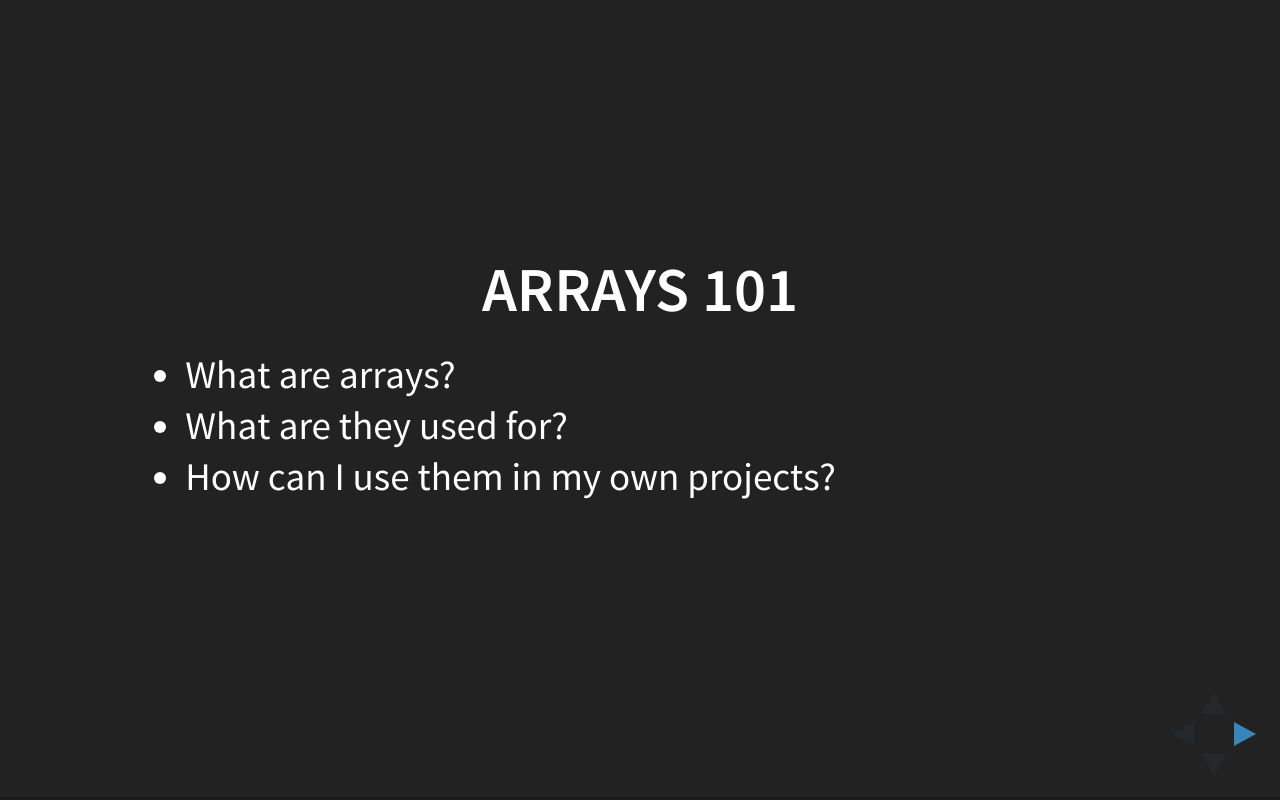
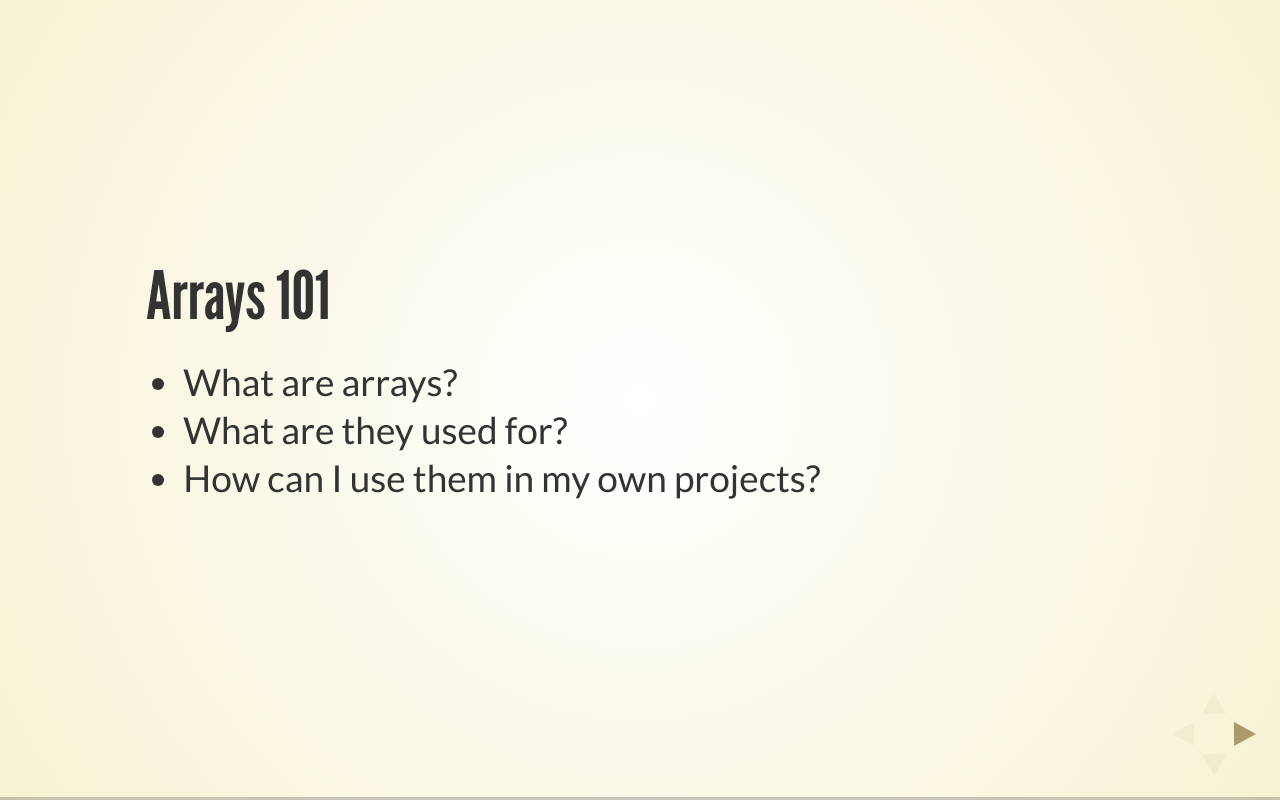
Before and after one commit to johnmcc/slides, a website: page arrays.html in a window 1280 px wide. Drawn offline with Linux system fonts and the light colour scheme.

Commit message:
Improved readability of presentations

```diff
--- a/arrays.html
+++ b/arrays.html
@@ -7,7 +7,7 @@
 		<title>Arrays 101</title>
 
 		<link rel="stylesheet" href="css/reveal.css">
-		<link rel="stylesheet" href="css/theme/black.css">
+		<link rel="stylesheet" href="css/theme/beige.css">
 
 		<!-- Theme used for syntax highlighting of code -->
 		<link rel="stylesheet" href="lib/css/zenburn.css">
--- a/css/overrides.css
+++ b/css/overrides.css
@@ -1,5 +1,11 @@
-.reveal h1 {
+.reveal h1, .reveal h2 {
   font-size: 2em;
+  text-shadow: none;
+  text-transform: none;
+  text-align: left;
+}
+.reveal h2 {
+  font-size: 1.8em;
 }
 .reveal p {
   text-align: left;
```
Also changed, not shown: git.html (+1 -1 lines), inheritance.html (+1 -1 lines).
